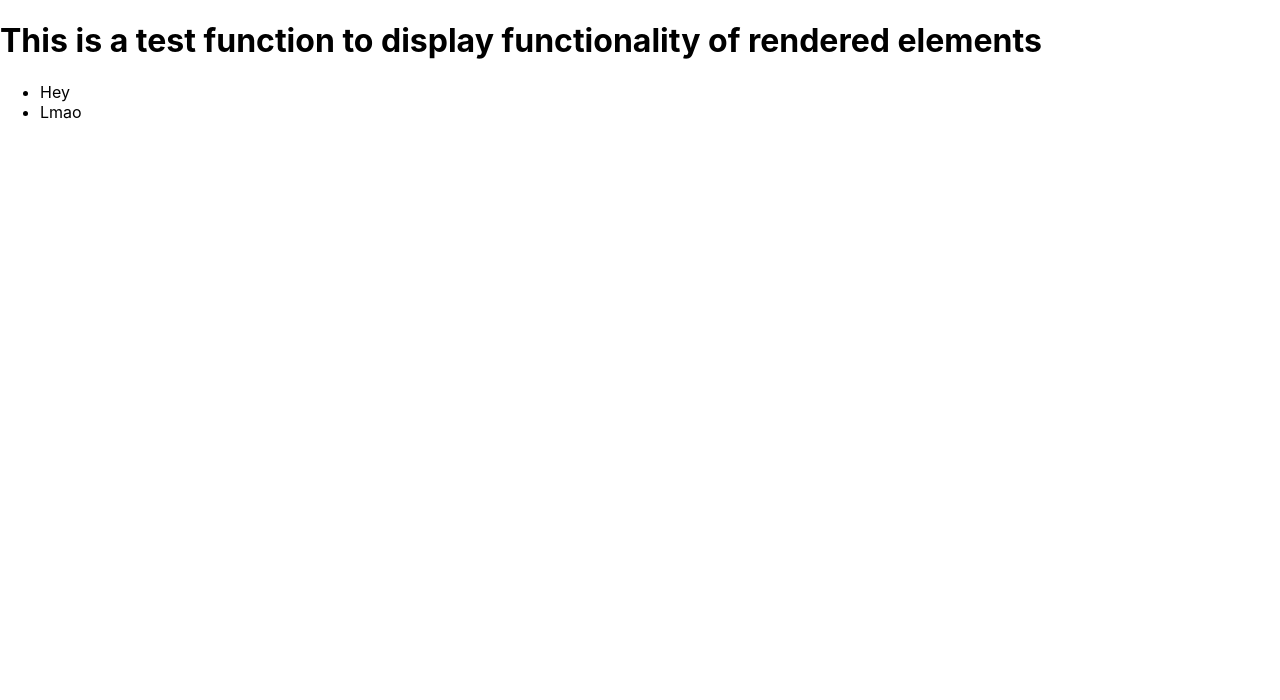
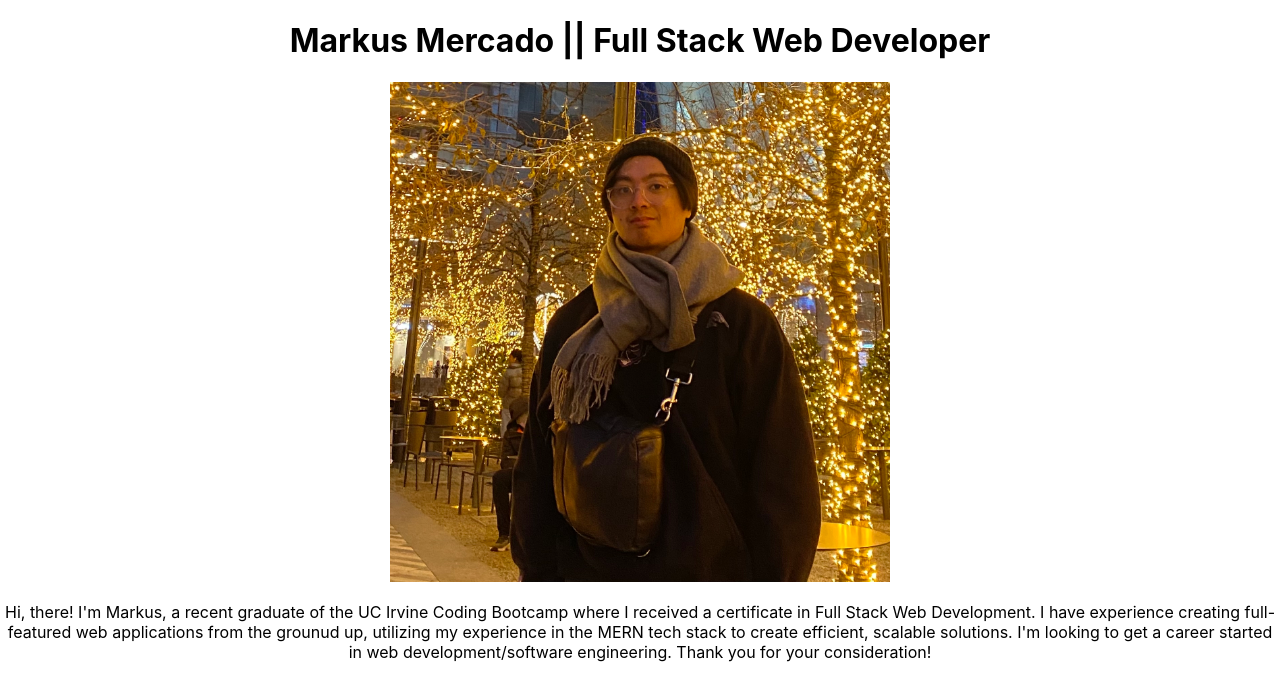
Before and after one commit to markkoos/Portfolio-MarkusMercado, a React (Create React App) app: page / in a window 1280 px wide. Shown: the top 700 px of the page. Built offline with nearby package versions, Linux system fonts and the light colour scheme.

Commit message:
added image of me, title, and text for the AboutMe page

```diff
--- a/package.json
+++ b/package.json
@@ -3,6 +3,7 @@
   "version": "0.1.0",
   "private": true,
   "dependencies": {
+    "bootstrap": "^5.2.3",
     "@testing-library/jest-dom": "^5.16.4",
     "@testing-library/react": "^11.1.0",
     "@testing-library/user-event": "^13.5.0",
--- a/public/index.html
+++ b/public/index.html
@@ -24,7 +24,7 @@
       work correctly both with client-side routing and a non-root public URL.
       Learn how to configure a non-root public URL by running `npm run build`.
     -->
-    <title>React App</title>
+    <title>Markus Mercado</title>
   </head>
   <body>
     <noscript>You need to enable JavaScript to run this app.</noscript>
--- a/src/App.js
+++ b/src/App.js
@@ -1,6 +1,6 @@
 import React from "react";
-import TestDiv from "./components/testDiv";
+import AboutMe from "./components/pages/AboutMe";
 
 export default function App() {
-  return <TestDiv />
+  return <AboutMe />
 }
--- a/src/components/pages/AboutMe.js
+++ b/src/components/pages/AboutMe.js
@@ -1 +1,18 @@
 import React from 'react';
+import markus from '../../assets/images/markus.jpg'
+
+export default function AboutMe() {
+    return (
+        <div>
+            <center><h1>Markus Mercado || Full Stack Web Developer</h1></center>
+
+            <center><img src={markus} height="500px" className="markus" alt="markus_picture"></img></center>
+
+            <center><p>
+            Hi, there! I'm Markus, a recent graduate of the UC Irvine Coding Bootcamp where I received a certificate in Full Stack Web Development.
+            I have experience creating full-featured web applications from the grounud up, utilizing my experience in the MERN tech stack to create efficient,
+            scalable solutions. I'm looking to get a career started in web development/software engineering. Thank you for your consideration!
+            </p></center>
+        </div>
+    )
+}
```
Also changed, not shown: src/assets/images/markus.jpg (added), 1 other file (tests, documents, lock files or other folders).
